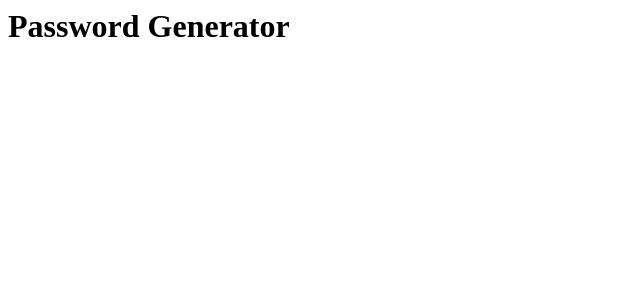
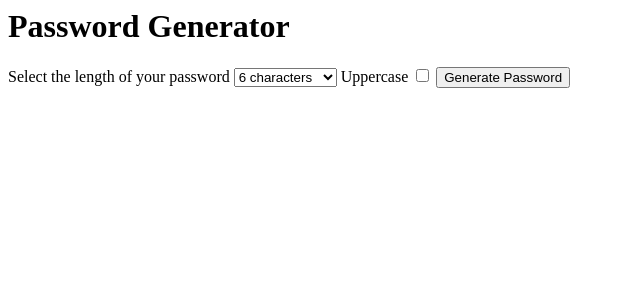
Before and after one commit to Evanderss/Password-Generator, a Django app: page / in a window 1280 px wide. Shown: the top 300 px of the page, without its empty margins (0-640 px from the left). Run offline with Django 4.2, Linux system fonts and the light colour scheme.

Commit message:
Se creo passwords

```diff
--- a/generator/templates/generator/home.html
+++ b/generator/templates/generator/home.html
@@ -1,3 +1,22 @@
-<form>
+<form action="password">
+
     <h1>Password Generator </h1>
+
+    <label for="length">Select the length of your password</label>
+    <select name="length" id="length">
+        <option value="6">6 characters</option>
+        <option value="7">7 characters</option>
+        <option value="8">8 characters</option>
+        <option value="9">9 characters</option>
+        <option value="10">10 characters</option>
+        <option value="11">11 characters</option>
+        <option value="12">12 characters</option>
+        <option value="13">13 characters</option>
+        <option value="14">14 characters</option>
+    </select>
+
+    <label for="uppercase">Uppercase</label>
+    <input type="checkbox" name="uppercase" id="uppercase">
+
+    <button>Generate Password</button>
 </form>
--- /dev/null
+++ b/generator/templates/generator/password.html
@@ -0,0 +1 @@
+<h1>Password</h1>
--- a/generator/views.py
+++ b/generator/views.py
@@ -8,3 +8,6 @@ def home(request):
 def about(request):
     # return HttpResponse("Hello world")
     return render(request, "generator/about.html")
+
+def password(request):
+    return render(request, "generator/password.html")
--- a/generator_passwords/urls.py
+++ b/generator_passwords/urls.py
@@ -20,5 +20,6 @@ from generator import views
 urlpatterns = [
     path('admin/', admin.site.urls),
     path("about", views.about),
-    path("", views.home)
+    path("", views.home),
+    path("password", views.password)
 ]
```
